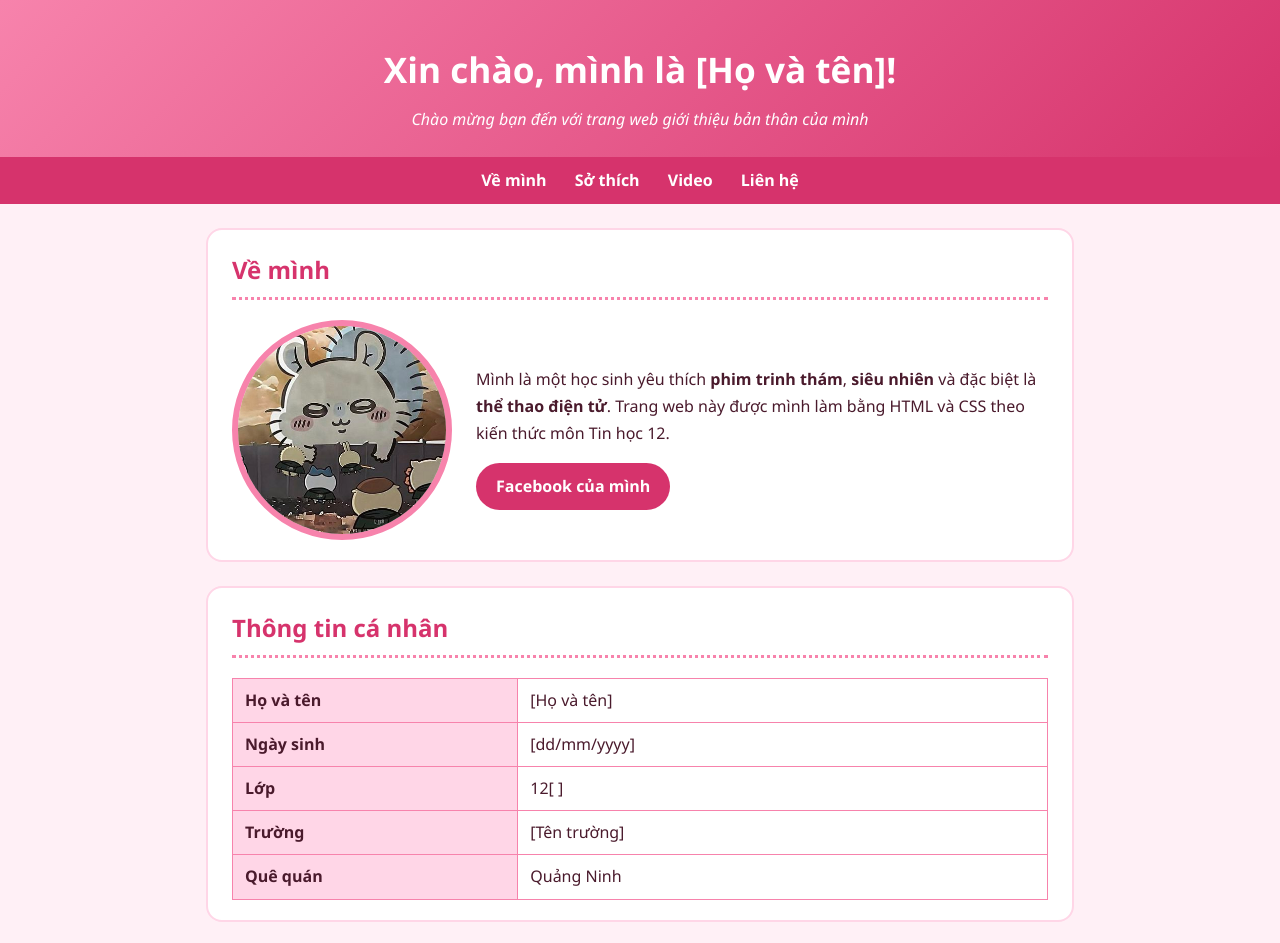
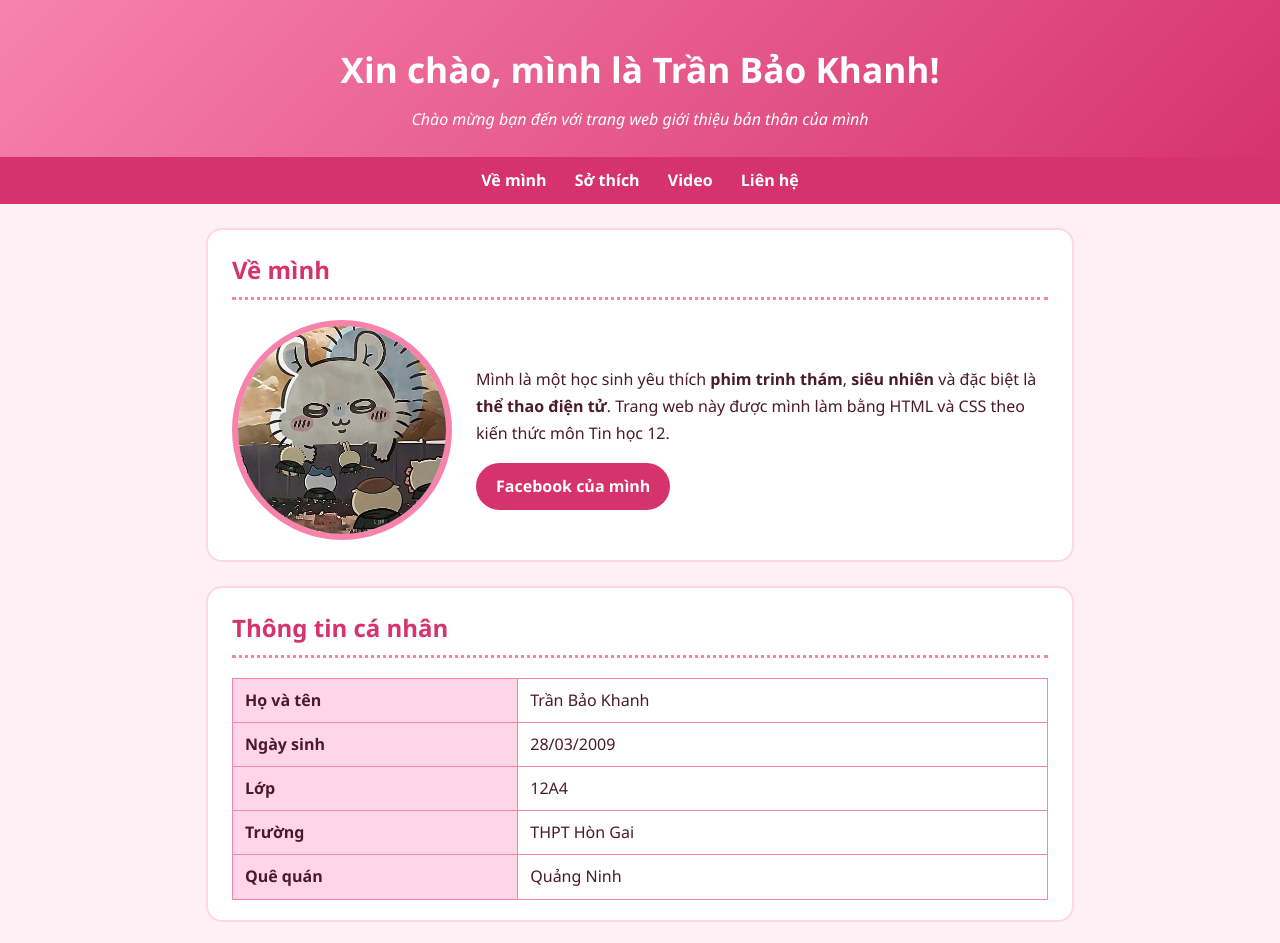
Before and after one commit to tranbaokhanh28/tranbaokhanh28.github.io, a plain HTML site: page index.html in a window 1280 px wide. Shown: the top 943 px of the page. Drawn offline with Linux system fonts and the light colour scheme.

Commit message:
Add files via upload

```diff
--- a/index.html
+++ b/index.html
@@ -3,7 +3,7 @@
 <head>
   <meta charset="UTF-8">
   <meta name="viewport" content="width=device-width, initial-scale=1">
-  <title>Giới thiệu bản thân</title>
+  <title>Trần Bảo Khanh – Giới thiệu bản thân</title>
   <style>
     /* ===== CSS: định dạng bằng bộ chọn (selector), màu sắc, bảng, danh sách ===== */
     :root {
@@ -111,7 +111,7 @@
 
   <!-- ===== Phần đầu trang ===== -->
   <header>
-    <h1>Xin chào, mình là [Họ và tên]!</h1>
+    <h1>Xin chào, mình là Trần Bảo Khanh!</h1>
     <p>Chào mừng bạn đến với trang web giới thiệu bản thân của mình</p>
   </header>
 
@@ -147,10 +147,10 @@
     <section>
       <h2>Thông tin cá nhân</h2>
       <table>
-        <tr><th>Họ và tên</th><td>[Họ và tên]</td></tr>
-        <tr><th>Ngày sinh</th><td>[dd/mm/yyyy]</td></tr>
-        <tr><th>Lớp</th><td>12[ ]</td></tr>
-        <tr><th>Trường</th><td>[Tên trường]</td></tr>
+        <tr><th>Họ và tên</th><td>Trần Bảo Khanh</td></tr>
+        <tr><th>Ngày sinh</th><td>28/03/2009</td></tr>
+        <tr><th>Lớp</th><td>12A4</td></tr>
+        <tr><th>Trường</th><td>THPT Hòn Gai</td></tr>
         <tr><th>Quê quán</th><td>Quảng Ninh</td></tr>
       </table>
     </section>
```
